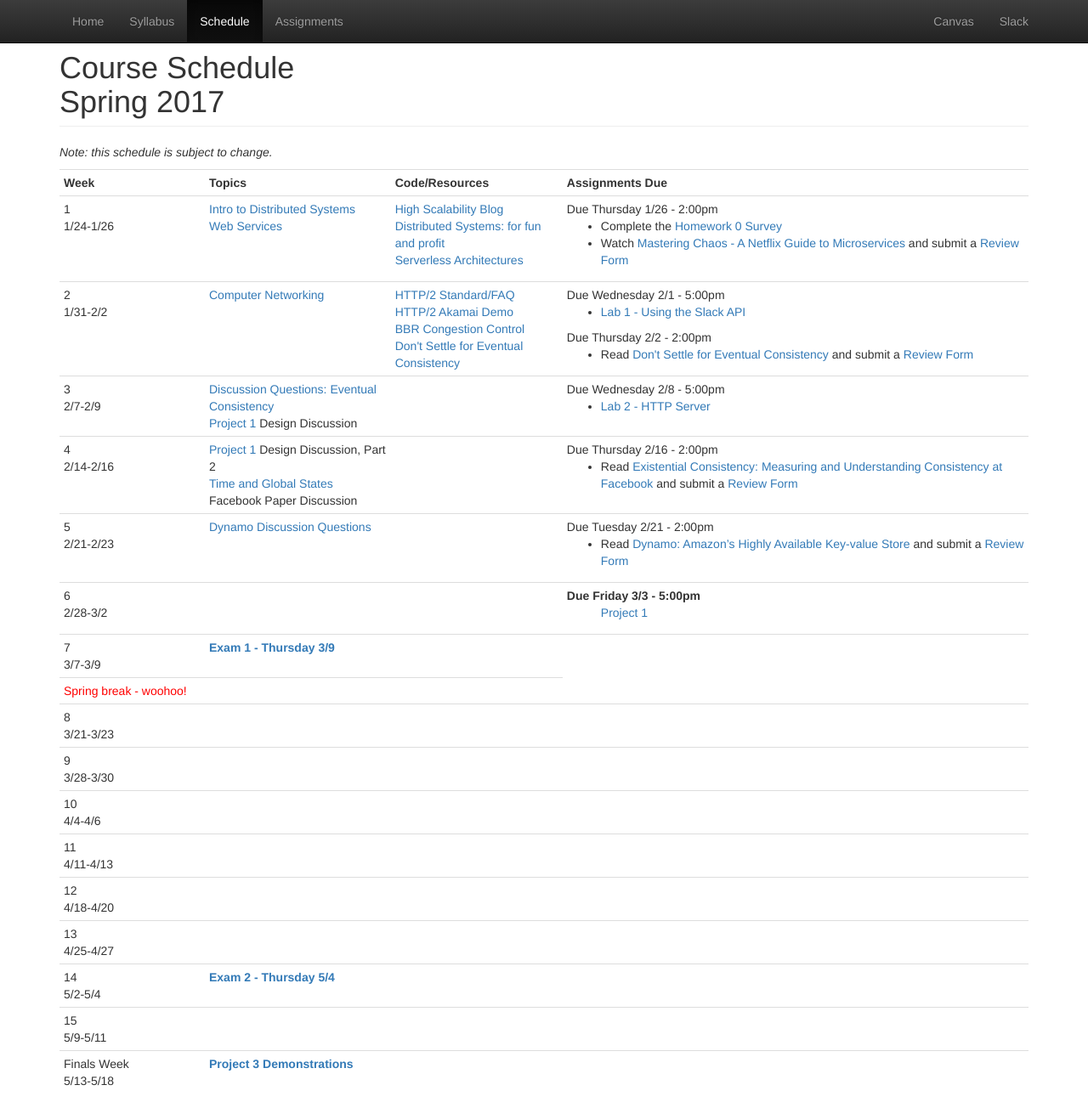
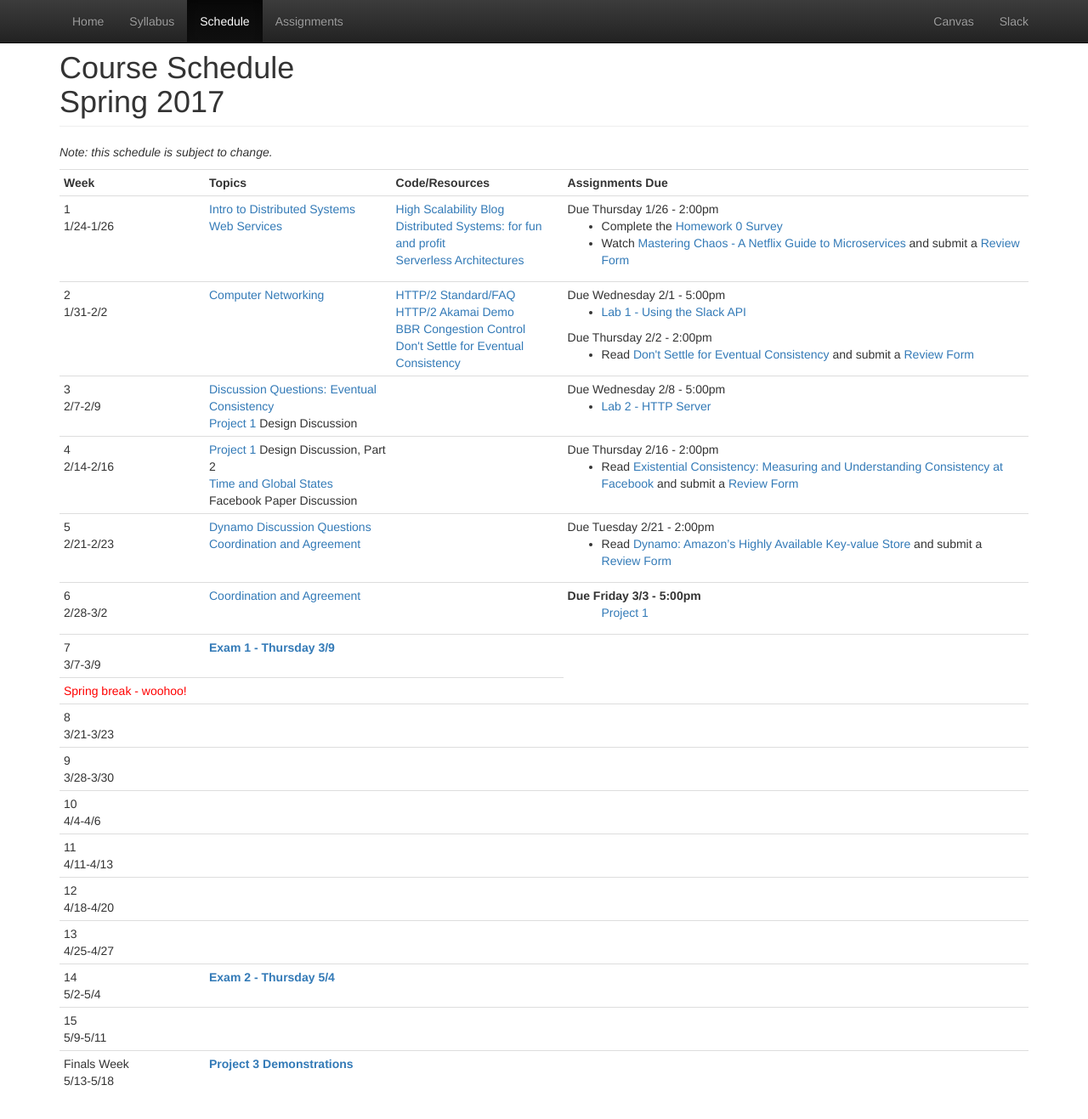
Before and after one commit to CS682-S17/cs682-s17.github.io, a Jekyll site: the page built from schedule.html, in a window 1280 px wide and 1327 px high. Shown: the top 1317 px of the window at 85% size. Built offline with Jekyll 4.4.1, drawn with Linux system fonts in a browser that asks for light colours.

Commit message:
link to coordination notes

```diff
--- a/schedule.html
+++ b/schedule.html
@@ -90,7 +90,8 @@ title: Schedule
 		<tr>
 			<td>5<br/>2/21-2/23</td>
 			<td>
-				<a href="https://docs.google.com/document/d/1PwL5vuT1P2_kFyWKwDMARZd4M6iNiPIzPcV7vzNJCk8/edit?usp=sharing">Dynamo Discussion Questions</a>
+				<a href="https://docs.google.com/document/d/1PwL5vuT1P2_kFyWKwDMARZd4M6iNiPIzPcV7vzNJCk8/edit?usp=sharing">Dynamo Discussion Questions</a><br/>
+				<a href="https://docs.google.com/presentation/d/1WCHOTRYZoOgM8O7BsUTQJu2Rntug4h2pbC0K6xWq_8A/edit?usp=sharing">Coordination and Agreement</a><br/>
 			</td>
 			<td>
 			</td>
@@ -104,6 +105,7 @@ title: Schedule
 		<tr>
 			<td>6<br/>2/28-3/2</td>
 			<td>
+				<a href="https://docs.google.com/presentation/d/1WCHOTRYZoOgM8O7BsUTQJu2Rntug4h2pbC0K6xWq_8A/edit?usp=sharing">Coordination and Agreement</a><br/>
 			</td>
 			<td>
 			</td>
```
